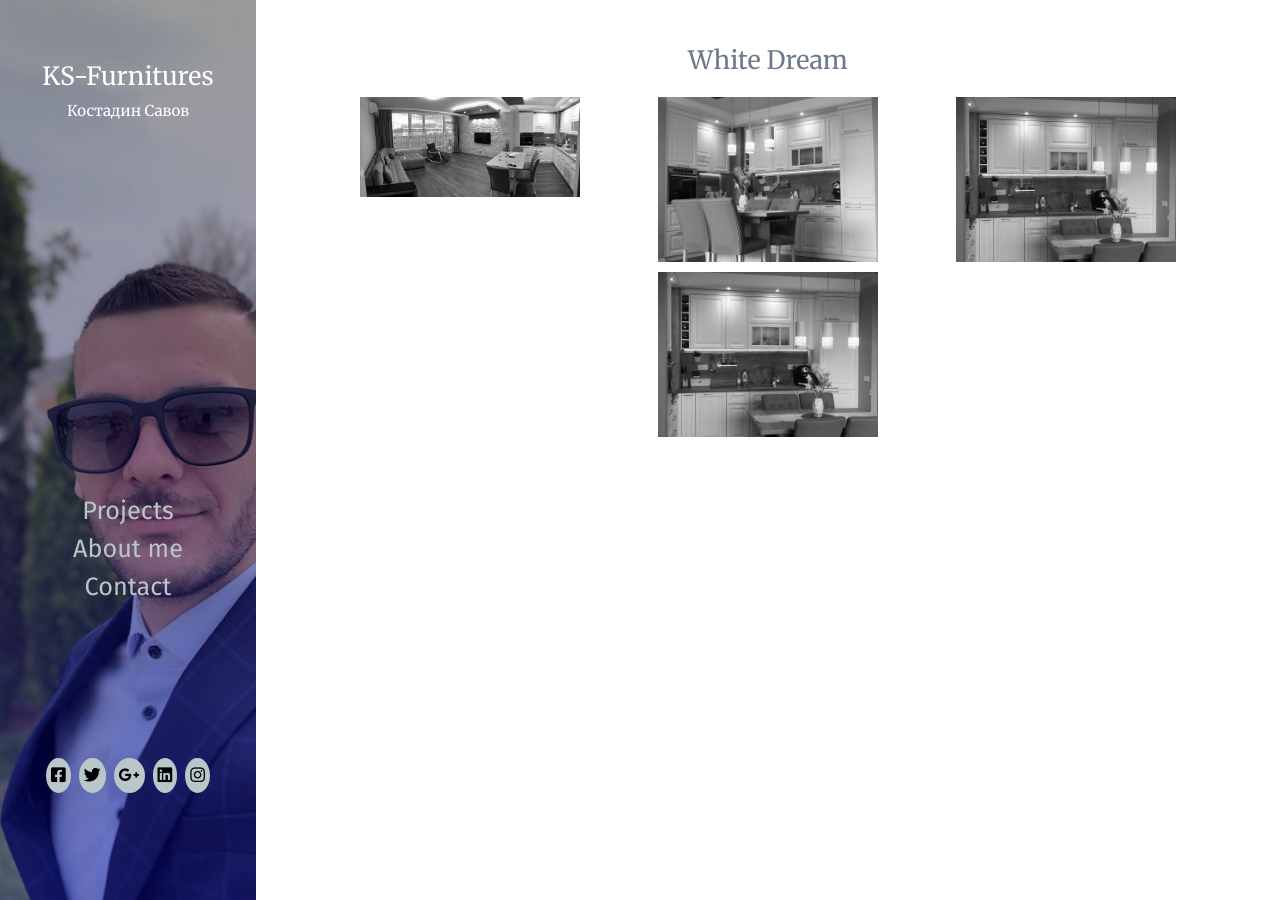
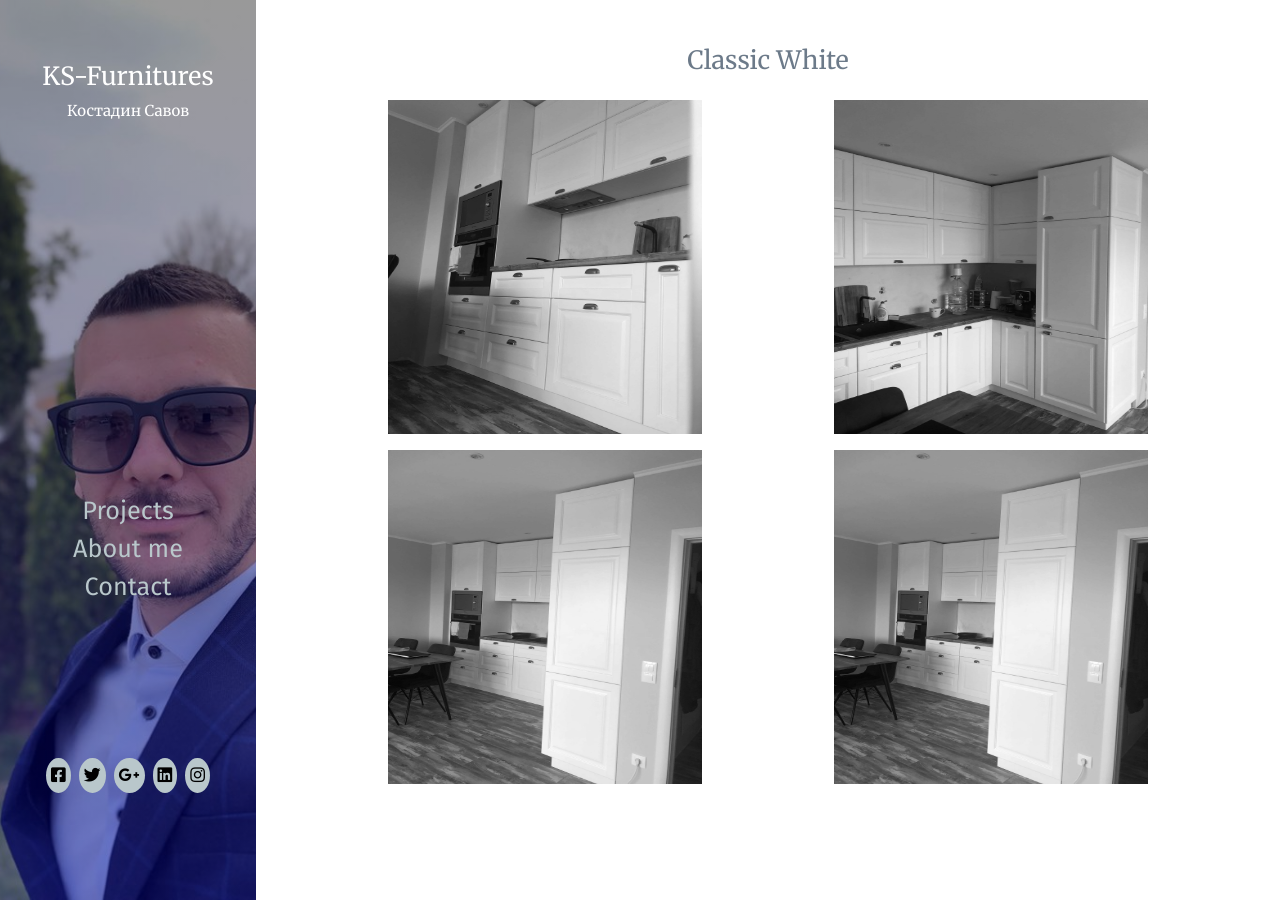
Before and after one commit to alenSavov/ks-furnitures, a Jekyll site: the page built from Projects/project-3.html, in a window 1280 px wide. Built offline with Jekyll 4.4.1, drawn with Linux system fonts in a browser that asks for light colours; some web fonts are replaced.

Commit message:
fixed image links in galleries

```diff
--- a/Projects/project-3.html
+++ b/Projects/project-3.html
@@ -7,16 +7,16 @@ permalink: /project-3/
 <div class="gallery-wrapper">
 
     <section class="gallery">
-        <h3 class="gallery-title">White Dream</h3>
+        <h3 class="gallery-title">Classic White</h3>
 
 
-        <a href="../images/Project-3/image1.jpg" data-lightbox="mygallery"><img class="vertical" src="../images/Project-1/image-1.jpg" alt="kitchen"></a>
+        <a href="../images/Project-3/image1.jpg" data-lightbox="mygallery"><img class="vertical" src="../images/Project-3/image1.jpg" alt="kitchen"></a>
 
-        <a href="../images/Project-3/image-2.jpg" data-lightbox="mygallery"><img class="horizontal" src="../images/Project-1/image-2.jpg" alt="kitchen"></a>
+        <a href="../images/Project-3/image-2.jpg" data-lightbox="mygallery"><img class="horizontal" src="../images/Project-3/image-2.jpg" alt="kitchen"></a>
 
-        <a href="../images/Project-3/image-3.jpg" data-lightbox="mygallery"><img class="horizontal" src="../images/Project-1/image-3.jpg" alt="kitchen"></a>
+        <a href="../images/Project-3/image-3.jpg" data-lightbox="mygallery"><img class="horizontal" src="../images/Project-3/image-3.jpg" alt="kitchen"></a>
 
-        <a href="../images/Project-3/image-3.jpg" data-lightbox="mygallery"><img class="horizontal" src="../images/Project-1/image-3.jpg" alt="kitchen"></a>
+        <a href="../images/Project-3/image-3.jpg" data-lightbox="mygallery"><img class="horizontal" src="../images/Project-3/image-3.jpg" alt="kitchen"></a>
 
     </section>
 
--- a/Projects/project-4.html
+++ b/Projects/project-4.html
@@ -7,10 +7,10 @@ permalink: /project-4/
 <div class="gallery-wrapper">
 
     <section class="gallery">
-        <h3 class="gallery-title">White Dream</h3>
+        <h3 class="gallery-title">Modern White</h3>
 
 
-        <a href="../images/Project-4/image1.jpg" data-lightbox="mygallery"><img class="vertical" src="../images/Project-1/image-1.jpg" alt="kitchen"></a>
+        <a href="../images/Project-4/image1.jpg" data-lightbox="mygallery"><img class="vertical" src="../images/Project-4/image1.jpg" alt="kitchen"></a>
 
     </section>
 
--- a/css/gallery.css
+++ b/css/gallery.css
@@ -28,14 +28,14 @@
 
 
 .gallery img {
-    width: 230px;
+    width: 330px;
     display: block;
     margin-left: auto;
     margin-right: auto;
     max-height: 25em;
     filter: grayscale(100%);
     transition: 0.5s;
-    padding: 5px;
+    padding: 8px;
 
 }
 
```
Also changed, not shown: Projects/project-2.html (+4 -4 lines).
